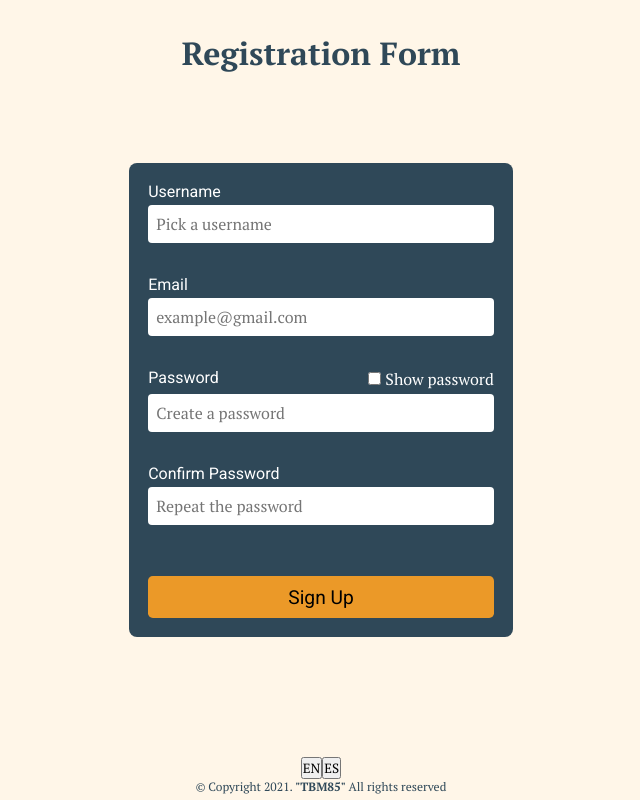
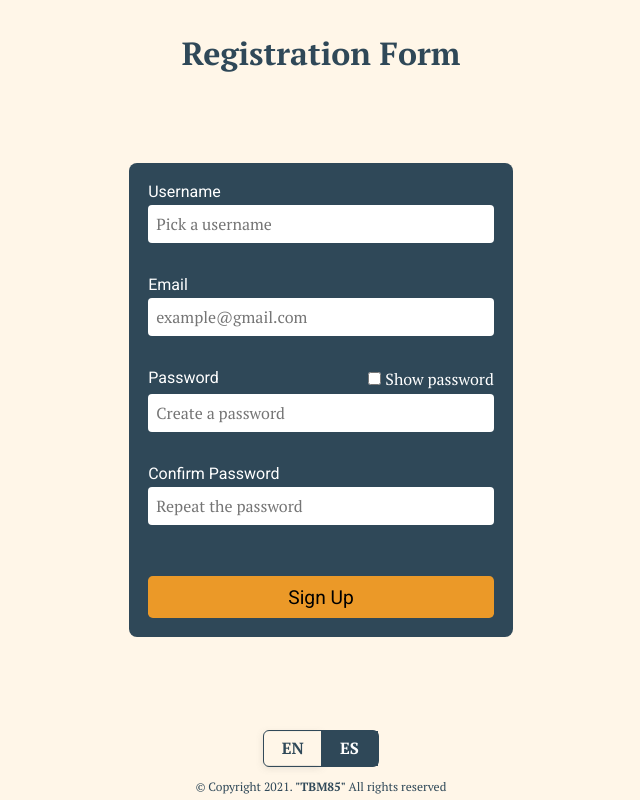
Before and after one commit to TBM85/demo-registration-form, a React (Create React App) app: page / in a window 1280 px wide. Shown: the whole page, without its empty margins (319-959 px from the left). Built offline with nearby package versions, Linux system fonts and the light colour scheme.

Commit message:
Apply styles to translation buttons

```diff
--- a/src/App.js
+++ b/src/App.js
@@ -28,7 +28,7 @@ function App() {
       )}
       <footer className="footer">
         <div className="btn-group">
-          <button onClick={() => i18n.changeLanguage("en")}>EN</button>
+          <button className="active" onClick={() => i18n.changeLanguage("en")}>EN</button>
           <button onClick={() => i18n.changeLanguage("es")}>ES</button>
         </div>
         <span>
--- a/src/App.scss
+++ b/src/App.scss
@@ -25,6 +25,31 @@
     @include position;
     bottom: 0;
     margin: 0.5em auto;
+
+    .btn-group {
+      border: 1px solid #2f4858;
+      border-radius: 0.5em;
+      width: fit-content;
+      margin: 1em auto;
+
+      button {
+        padding: 0.35em 1em;
+        border: 1px solid #2f4858;
+        background: #2f4858;
+        color: #fff;
+        font-size: 1.35em;
+        font-weight: bold;
+        width: 3.5em;
+        cursor: pointer;
+
+        &.active {
+          background: transparent !important;
+          color: #2f4858 !important;
+          border: transparent !important;
+          box-shadow: rgba(99, 99, 99, 0.2) 0px 2px 8px 0px;
+        }
+      }
+    }
   }
 
   .invalid {
```
